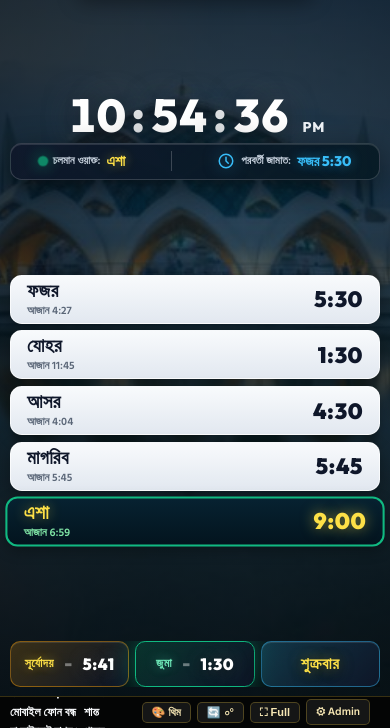
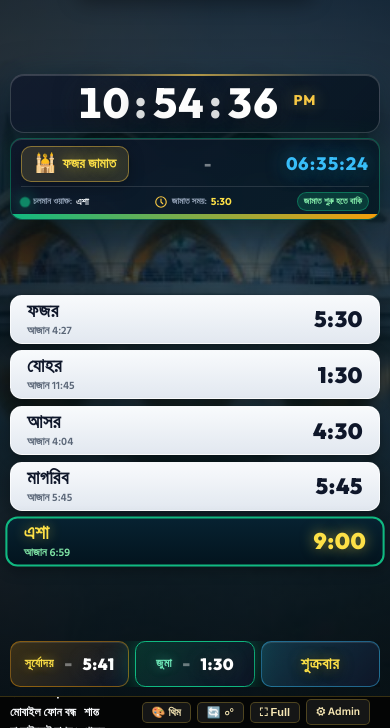
Before and after one commit to eleyescox-gif/Time, a website: page display.html in a window 390 px wide. Shown: the part 116-844 px from the top of the page. Drawn offline with Linux system fonts and the light colour scheme; no server answers.

Commit message:
feat: implement pro-clock-card and pro-countdown-card per user red/green markup

```diff
--- a/display.html
+++ b/display.html
@@ -522,23 +522,45 @@
     }
 
     /* CENTER CLOCK CONTAINER (Grand, Centered, Majestic) */
+    /* CENTER CLOCK CONTAINER (Grand, Centered, Majestic) */
     .clock-center-container {
       flex: 1;
       display: flex;
       flex-direction: column;
       align-items: center;
       justify-content: center;
-      gap: clamp(14px, 2.2vh, 32px);
+      gap: clamp(10px, 1.8vh, 22px);
       margin: auto 0;
-    }
-
-    /* GIANT DIGITAL CLOCK: 07:05:08 PM (ROCK-SOLID ZERO JITTER) */
-    .pro-clock-wrap {
-      display: flex;
-      align-items: baseline;
+      width: 100%;
+    }
+
+    /* ══ RED BOX: MAJESTIC CLOCK CARD / PANEL ══ */
+    .pro-clock-card {
+      width: clamp(380px, 58vw, 880px);
+      display: flex;
+      align-items: center;
       justify-content: center;
-      gap: clamp(8px, 1.2vw, 20px);
-      line-height: 0.9;
+      gap: clamp(10px, 1.6vw, 24px);
+      padding: clamp(10px, 1.8vh, 22px) clamp(20px, 3vw, 42px);
+      background: linear-gradient(135deg, rgba(15, 23, 42, 0.78) 0%, rgba(6, 20, 32, 0.88) 100%);
+      border: 1.5px solid rgba(255, 255, 255, 0.18);
+      border-radius: clamp(16px, 2.2vw, 28px);
+      box-shadow: 0 14px 40px rgba(0, 0, 0, 0.6), inset 0 1px 0 rgba(255, 255, 255, 0.16), 0 0 35px rgba(56, 189, 248, 0.08);
+      backdrop-filter: blur(18px);
+      -webkit-backdrop-filter: blur(18px);
+      transition: all 0.3s ease;
+      box-sizing: border-box;
+      position: relative;
+    }
+
+    .pro-clock-card::before {
+      content: '';
+      position: absolute;
+      top: -1px;
+      left: 15%;
+      right: 15%;
+      height: 2px;
+      background: linear-gradient(90deg, transparent, rgba(247, 200, 68, 0.65), transparent);
     }
 
     .pro-clock-digits {
@@ -546,13 +568,14 @@
       align-items: baseline;
       justify-content: center;
       font-family: 'Outfit', 'Cinzel', 'Hind Siliguri', sans-serif;
-      font-size: clamp(68px, 10.5vw, 150px);
+      font-size: clamp(54px, 8.2vw, 118px);
       font-weight: 800;
       color: #FFFFFF;
       letter-spacing: clamp(1px, 0.2vw, 3px);
-      text-shadow: 0 4px 30px rgba(0,0,0,0.8), 0 0 40px rgba(255,255,255,0.25);
+      text-shadow: 0 4px 28px rgba(0,0,0,0.85), 0 0 35px rgba(255,255,255,0.2);
       font-variant-numeric: tabular-nums;
       font-feature-settings: "tnum" 1;
+      line-height: 0.95;
     }
 
     .clk-segment {
@@ -574,40 +597,114 @@
 
     .pro-clock-ampm {
       font-family: 'Outfit', 'Hind Siliguri', sans-serif;
-      font-size: clamp(22px, 3.2vw, 48px);
+      font-size: clamp(20px, 2.8vw, 40px);
       font-weight: 800;
-      color: #f1f5f9;
+      color: #f7c844;
+      text-shadow: 0 0 15px rgba(247, 200, 68, 0.4);
       letter-spacing: 1px;
-    }
-
-    /* ══ UNDER-CLOCK BANNER: CURRENT WAQT OR 5-MIN COUNTDOWN ══ */
+      padding-bottom: clamp(4px, 0.8vh, 10px);
+    }
+
+    /* ══ GREEN BOX: PRO NEXT JAMAAT COUNTDOWN PANEL ══ */
+    .pro-countdown-card,
     .under-clock-banner {
-      width: clamp(340px, 48vw, 740px);
+      width: clamp(380px, 58vw, 880px);
       position: relative;
-      border-radius: clamp(14px, 2vw, 24px);
-      background: linear-gradient(135deg, rgba(15, 23, 42, 0.88) 0%, rgba(6, 26, 36, 0.92) 100%);
-      border: 1.5px solid rgba(255, 255, 255, 0.16);
-      box-shadow: 0 8px 30px rgba(0, 0, 0, 0.5), inset 0 1px 0 rgba(255, 255, 255, 0.12);
-      backdrop-filter: blur(14px);
-      padding: clamp(10px, 1.4vh, 18px) clamp(16px, 2vw, 32px);
+      border-radius: clamp(16px, 2.2vw, 26px);
+      background: linear-gradient(135deg, rgba(15, 23, 42, 0.84) 0%, rgba(6, 26, 36, 0.90) 100%);
+      border: 1.5px solid rgba(16, 185, 129, 0.4);
+      box-shadow: 0 10px 32px rgba(0, 0, 0, 0.52), inset 0 1px 0 rgba(255, 255, 255, 0.14), 0 0 28px rgba(16, 185, 129, 0.12);
+      backdrop-filter: blur(16px);
+      -webkit-backdrop-filter: blur(16px);
+      padding: clamp(10px, 1.5vh, 18px) clamp(18px, 2.4vw, 36px);
       transition: all 0.35s ease;
       overflow: hidden;
       box-sizing: border-box;
-    }
-
-    /* Normal Waqt / Next Jamaat View */
-    .uc-normal-wrap {
-      display: flex;
-      align-items: center;
-      justify-content: space-around;
-      gap: clamp(10px, 1.5vw, 24px);
+      display: flex;
+      flex-direction: column;
+      gap: clamp(6px, 1vh, 12px);
+    }
+
+    .cd-card-main-row {
+      display: flex;
+      align-items: center;
+      justify-content: space-between;
+      gap: clamp(10px, 1.4vw, 24px);
       width: 100%;
     }
-    .uc-waqt-block, .uc-next-block {
-      display: flex;
+
+    .cd-prayer-badge {
+      display: inline-flex;
       align-items: center;
       gap: clamp(6px, 0.8vw, 12px);
-    }
+      background: rgba(247, 200, 68, 0.14);
+      border: 1.5px solid rgba(247, 200, 68, 0.45);
+      border-radius: clamp(10px, 1.4vw, 16px);
+      padding: clamp(6px, 0.9vh, 10px) clamp(12px, 1.6vw, 20px);
+      box-shadow: 0 4px 15px rgba(0,0,0,0.3);
+      flex-shrink: 0;
+    }
+
+    .cd-badge-icon {
+      font-size: clamp(18px, 2vw, 28px);
+      line-height: 1;
+    }
+
+    .cd-badge-name {
+      font-family: 'Hind Siliguri', sans-serif;
+      font-size: clamp(18px, 2.4vw, 34px);
+      font-weight: 800;
+      color: #fde047;
+      text-shadow: 0 0 14px rgba(253, 224, 71, 0.5);
+      white-space: nowrap;
+      line-height: 1.1;
+    }
+
+    .cd-sep-dash {
+      font-size: clamp(22px, 3vw, 42px);
+      font-weight: 700;
+      color: rgba(255, 255, 255, 0.45);
+      line-height: 1;
+      flex-shrink: 0;
+    }
+
+    .cd-timer-wrap {
+      display: inline-flex;
+      align-items: baseline;
+      gap: 6px;
+      flex-shrink: 0;
+    }
+
+    .cd-timer-digits {
+      font-family: 'Outfit', 'Cinzel', 'Hind Siliguri', sans-serif;
+      font-size: clamp(26px, 3.6vw, 52px);
+      font-weight: 800;
+      color: #38bdf8;
+      letter-spacing: clamp(1px, 0.15vw, 2px);
+      text-shadow: 0 0 20px rgba(56, 189, 248, 0.65), 0 2px 10px rgba(0,0,0,0.8);
+      font-variant-numeric: tabular-nums;
+      font-feature-settings: "tnum" 1;
+      line-height: 1;
+    }
+
+    .cd-card-meta-row {
+      display: flex;
+      align-items: center;
+      justify-content: space-between;
+      width: 100%;
+      padding-top: clamp(4px, 0.7vh, 8px);
+      border-top: 1px solid rgba(255, 255, 255, 0.12);
+      gap: clamp(8px, 1.2vw, 16px);
+      font-family: 'Hind Siliguri', sans-serif;
+    }
+
+    .cd-meta-item {
+      display: inline-flex;
+      align-items: center;
+      gap: clamp(4px, 0.6vw, 8px);
+      white-space: nowrap;
+    }
+
     .uc-pulse-dot {
       width: clamp(8px, 0.9vw, 12px);
       height: clamp(8px, 0.9vw, 12px);
@@ -621,138 +718,69 @@
       0%, 100% { transform: scale(1); opacity: 1; }
       50% { transform: scale(1.3); opacity: 0.7; }
     }
-    .uc-next-icon {
-      width: clamp(18px, 1.8vw, 26px);
-      height: clamp(18px, 1.8vw, 26px);
-      color: #38bdf8;
-      filter: drop-shadow(0 0 8px rgba(56, 189, 248, 0.5));
+
+    .cd-clock-mini-icon {
+      width: clamp(14px, 1.4vw, 20px);
+      height: clamp(14px, 1.4vw, 20px);
+      color: #f7c844;
       flex-shrink: 0;
     }
-    .uc-label-muted {
-      font-family: 'Hind Siliguri', sans-serif;
-      font-size: clamp(14px, 1.5vw, 22px);
-      color: #cbd5e1;
+
+    .cd-meta-label {
+      font-size: clamp(12px, 1.2vw, 16px);
+      color: #94a3b8;
       font-weight: 600;
     }
-    .uc-val-highlight {
-      font-family: 'Hind Siliguri', sans-serif;
-      font-size: clamp(18px, 2.1vw, 32px);
-      font-weight: 800;
+
+    .cd-meta-val {
+      font-size: clamp(13px, 1.4vw, 19px);
+      color: #f1f5f9;
+      font-weight: 700;
+    }
+
+    .cd-meta-val-gold {
+      font-size: clamp(13px, 1.4vw, 19px);
       color: #fde047;
-      text-shadow: 0 0 12px rgba(253, 224, 71, 0.45);
-    }
-    .uc-sep-line {
-      width: 1.5px;
-      height: clamp(18px, 2.4vh, 28px);
-      background: rgba(255, 255, 255, 0.2);
-      flex-shrink: 0;
-    }
-    .uc-val-cyan {
+      font-weight: 700;
       font-family: 'Outfit', 'Cinzel', 'Hind Siliguri', sans-serif;
-      font-size: clamp(18px, 2.1vw, 32px);
-      font-weight: 800;
-      color: #38bdf8;
-      text-shadow: 0 0 12px rgba(56, 189, 248, 0.45);
-    }
-
-    /* Active 5-Minute Countdown View in Under-Clock Banner */
+    }
+
+    .cd-status-badge {
+      font-size: clamp(11px, 1.1vw, 14px);
+      font-weight: 700;
+      color: #86efac;
+      background: rgba(16, 185, 129, 0.2);
+      border: 1px solid rgba(16, 185, 129, 0.45);
+      border-radius: 999px;
+      padding: 2px 10px;
+    }
+
+    /* Active 5-Minute Countdown View in Countdown Card */
+    .pro-countdown-card.banner-active-cd,
     .under-clock-banner.banner-active-cd {
-      background: linear-gradient(135deg, rgba(245, 158, 11, 0.3) 0%, rgba(20, 10, 5, 0.95) 100%) !important;
+      background: linear-gradient(135deg, rgba(245, 158, 11, 0.28) 0%, rgba(20, 10, 5, 0.94) 100%) !important;
       border: 2px solid #f59e0b !important;
       box-shadow: 0 0 35px rgba(245, 158, 11, 0.65), inset 0 0 18px rgba(245, 158, 11, 0.25) !important;
       animation: countdownPulse 2s infinite ease-in-out;
     }
+    .pro-countdown-card.banner-urgent-cd,
     .under-clock-banner.banner-urgent-cd {
-      background: linear-gradient(135deg, rgba(239, 68, 68, 0.38) 0%, rgba(25, 5, 5, 0.96) 100%) !important;
+      background: linear-gradient(135deg, rgba(239, 68, 68, 0.36) 0%, rgba(25, 5, 5, 0.96) 100%) !important;
       border: 2px solid #ef4444 !important;
       box-shadow: 0 0 45px rgba(239, 68, 68, 0.8), inset 0 0 20px rgba(239, 68, 68, 0.3) !important;
       animation: urgentPulse 1s infinite ease-in-out;
     }
 
-    .uc-countdown-wrap {
-      display: flex;
-      align-items: center;
-      justify-content: space-between;
-      width: 100%;
-      gap: clamp(10px, 1.4vw, 20px);
-    }
-    .uc-cd-left {
-      display: flex;
-      align-items: center;
-      gap: clamp(10px, 1.2vw, 16px);
-      flex: 1;
-      min-width: 0;
-    }
-    .uc-cd-icon-box {
-      width: clamp(38px, 4.2vw, 54px);
-      height: clamp(38px, 4.2vw, 54px);
-      border-radius: 12px;
-      display: flex;
-      align-items: center;
-      justify-content: center;
-      background: rgba(245, 158, 11, 0.25);
-      border: 1px solid rgba(245, 158, 11, 0.5);
-      color: #fbbf24;
-      flex-shrink: 0;
-    }
-    .banner-urgent-cd .uc-cd-icon-box {
-      background: rgba(239, 68, 68, 0.35);
-      border-color: #ef4444;
-      color: #f87171;
-    }
-    .uc-cd-text {
-      display: flex;
-      flex-direction: column;
-      align-items: flex-start;
-      gap: 2px;
-      min-width: 0;
-    }
-    .uc-cd-title {
-      font-family: 'Hind Siliguri', sans-serif;
-      font-size: clamp(17px, 1.9vw, 28px);
-      font-weight: 800;
-      color: #fde047;
-      white-space: nowrap;
-      overflow: hidden;
-      text-overflow: ellipsis;
-      text-shadow: 0 0 10px rgba(253, 224, 71, 0.5);
-    }
-    .banner-urgent-cd .uc-cd-title {
-      color: #fca5a5 !important;
-      text-shadow: 0 0 14px rgba(248, 113, 113, 0.8) !important;
-    }
-    .uc-cd-sub {
-      font-family: 'Hind Siliguri', sans-serif;
-      font-size: clamp(11px, 1.1vw, 15px);
-      font-weight: 600;
-      color: #cbd5e1;
-    }
-    .uc-cd-timer {
-      font-family: 'Outfit', 'Cinzel', 'Hind Siliguri', sans-serif;
-      font-size: clamp(32px, 4vw, 58px);
-      font-weight: 800;
-      color: #fde047;
-      letter-spacing: 1px;
-      text-shadow: 0 0 20px rgba(253, 224, 71, 0.8);
-      flex-shrink: 0;
-      font-variant-numeric: tabular-nums;
-      font-feature-settings: "tnum" 1;
-    }
-    .banner-urgent-cd .uc-cd-timer {
-      color: #fca5a5 !important;
-      text-shadow: 0 0 22px rgba(239, 68, 68, 0.95) !important;
-    }
-
-    /* Shrinking Progress Line in Under-Clock Banner */
+    /* Shrinking Progress Line in Countdown Card */
     .cd-line-track {
       position: absolute;
       bottom: 0;
       left: 0;
       right: 0;
-      height: 6px;
-      background: rgba(255, 255, 255, 0.15);
+      height: 5px;
+      background: rgba(255, 255, 255, 0.12);
       overflow: hidden;
-      border-radius: 0 0 clamp(14px, 2vw, 24px) clamp(14px, 2vw, 24px);
+      border-radius: 0 0 clamp(16px, 2.2vw, 26px) clamp(16px, 2.2vw, 26px);
     }
     .cd-line-bar {
       height: 100%;
@@ -1233,10 +1261,19 @@
       padding: 0 !important;
     }
 
+    .is-portrait .pro-clock-card,
+    body.rotate-90 .pro-clock-card,
+    body.rotate-270 .pro-clock-card {
+      width: 100% !important;
+      max-width: 440px !important;
+      padding: clamp(6px, 1vh, 10px) clamp(10px, 2vw, 16px) !important;
+      border-radius: 14px !important;
+    }
+
     .is-portrait .pro-clock-digits,
     body.rotate-90 .pro-clock-digits,
     body.rotate-270 .pro-clock-digits {
-      font-size: clamp(46px, 8vw, 76px) !important;
+      font-size: clamp(42px, 7.5vw, 68px) !important;
       letter-spacing: 1px !important;
       line-height: 0.95 !important;
     }
@@ -1253,13 +1290,51 @@
       font-size: clamp(14px, 2.2vw, 20px) !important;
     }
 
+    .is-portrait .pro-countdown-card,
     .is-portrait .under-clock-banner,
+    body.rotate-90 .pro-countdown-card,
     body.rotate-90 .under-clock-banner,
+    body.rotate-270 .pro-countdown-card,
     body.rotate-270 .under-clock-banner {
       width: 100% !important;
       max-width: 440px !important;
-      padding: clamp(4px, 0.6vh, 7px) clamp(10px, 1.6vw, 16px) !important;
+      padding: clamp(6px, 0.9vh, 10px) clamp(10px, 1.8vw, 16px) !important;
       border-radius: clamp(10px, 1.4vh, 14px) !important;
+      gap: 4px !important;
+    }
+
+    .is-portrait .cd-badge-name,
+    body.rotate-90 .cd-badge-name,
+    body.rotate-270 .cd-badge-name {
+      font-size: clamp(14px, 2vw, 18px) !important;
+    }
+
+    .is-portrait .cd-timer-digits,
+    body.rotate-90 .cd-timer-digits,
+    body.rotate-270 .cd-timer-digits {
+      font-size: clamp(18px, 2.6vw, 24px) !important;
+    }
+
+    .is-portrait .cd-meta-label,
+    body.rotate-90 .cd-meta-label,
+    body.rotate-270 .cd-meta-label {
+      font-size: clamp(9px, 1.2vw, 12px) !important;
+    }
+
+    .is-portrait .cd-meta-val,
+    .is-portrait .cd-meta-val-gold,
+    body.rotate-90 .cd-meta-val,
+    body.rotate-90 .cd-meta-val-gold,
+    body.rotate-270 .cd-meta-val,
+    body.rotate-270 .cd-meta-val-gold {
+      font-size: clamp(10px, 1.3vw, 13px) !important;
+    }
+
+    .is-portrait .cd-status-badge,
+    body.rotate-90 .cd-status-badge,
+    body.rotate-270 .cd-status-badge {
+      font-size: clamp(9px, 1.1vw, 12px) !important;
+      padding: 1px 6px !important;
     }
 
     .is-portrait .uc-label-muted,
@@ -2374,55 +2449,61 @@
           </div>
         </header>
 
-        <!-- Center: Giant Clock with breathing room -->
+        <!-- Center: Giant Clock & Next Jamaat Countdown Cards -->
         <div class="clock-center-container">
-          <!-- Giant Digital Clock: 07:05:08 PM (ROCK-SOLID ZERO JITTER) -->
-          <div class="pro-clock-wrap">
+          <!-- ══ RED BOX: MAJESTIC CLOCK CARD / PANEL ══ -->
+          <div class="pro-clock-card" id="proClockCard">
             <div class="pro-clock-digits" id="clk">
               <span class="clk-segment clk-hh" id="clkHH">07</span><span class="clk-colon">:</span><span class="clk-segment clk-mm" id="clkMM">05</span><span class="clk-colon">:</span><span class="clk-segment clk-ss" id="clkSS">08</span>
             </div>
             <span class="pro-clock-ampm" id="clkAmPm">PM</span>
           </div>
 
-          <!-- ══ UNDER-CLOCK BANNER: CURRENT WAQT OR 5-MIN COUNTDOWN ══ -->
-          <div class="under-clock-banner" id="underClockBanner">
-            <!-- Normal State: Current Waqt & Next Jamaat -->
-            <div class="uc-normal-wrap" id="ucNormalWrap">
-              <div class="uc-waqt-block">
+          <!-- ══ GREEN BOX: PRO NEXT JAMAAT COUNTDOWN PANEL ══ -->
+          <div class="pro-countdown-card under-clock-banner" id="underClockBanner">
+            <div class="cd-card-main-row">
+              <div class="cd-prayer-badge">
+                <span class="cd-badge-icon">🕌</span>
+                <span class="cd-badge-name" id="cdNextJamaatName">এশা জামাত</span>
+              </div>
+              <span class="cd-sep-dash">-</span>
+              <div class="cd-timer-wrap">
+                <span class="cd-timer-digits" id="cdMainTimer">00:04:59</span>
+              </div>
+            </div>
+            <div class="cd-card-meta-row">
+              <div class="cd-meta-item">
                 <span class="uc-pulse-dot"></span>
-                <span class="uc-label-muted">চলমান ওয়াক্ত:</span>
-                <span class="uc-val-highlight" id="ucCurrentWaqt">ফজর</span>
+                <span class="cd-meta-label">চলমান ওয়াক্ত:</span>
+                <span class="cd-meta-val" id="ucCurrentWaqt">এশা</span>
               </div>
-              <div class="uc-sep-line"></div>
-              <div class="uc-next-block">
-                <svg viewBox="0 0 24 24" class="uc-next-icon" fill="none" stroke="currentColor">
+              <div class="cd-meta-item">
+                <svg viewBox="0 0 24 24" class="cd-clock-mini-icon" fill="none" stroke="currentColor">
                   <circle cx="12" cy="12" r="9" stroke-width="2"/>
                   <polyline points="12 7 12 12 15 15" stroke-width="2" stroke-linecap="round"/>
                 </svg>
-                <span class="uc-label-muted">পরবর্তী জামাত:</span>
-                <span class="uc-val-cyan" id="ucNextJamaatText">যোহর ১:১৫</span>
+                <span class="cd-meta-label">জামাত সময়:</span>
+                <span class="cd-meta-val-gold" id="cdScheduledJamaatTime">08:30 PM</span>
+              </div>
+              <div class="cd-meta-item cd-status-badge-item">
+                <span class="cd-status-badge" id="cdStatusBadge">জামাত শুরু হতে বাকি</span>
               </div>
             </div>
-
-            <!-- Countdown State: 5-Min Countdown with shrinking line -->
-            <div class="uc-countdown-wrap" id="boxCountdown" style="display:none;">
-              <div class="uc-cd-left">
-                <div class="uc-cd-icon-box">
-                  <svg viewBox="0 0 24 24" class="meta-svg countdown-svg" fill="none" stroke="currentColor">
-                    <circle cx="12" cy="12" r="9" stroke-width="2"/>
-                    <polyline points="12 7 12 12 15 15" stroke-width="2" stroke-linecap="round"/>
-                  </svg>
-                </div>
-                <div class="uc-cd-text">
-                  <span class="uc-cd-title" id="cdPrayerLabel">পরবর্তী জামাত বাকি</span>
-                  <span class="uc-cd-sub" id="cdStatusBadge">৫ মিনিট কাউন্টডাউন</span>
-                </div>
-              </div>
-              <div class="uc-cd-timer cd-time" id="cdTimerDigits">05:00</div>
-              <!-- The shrinking progress line -->
-              <div class="cd-line-track">
-                <div class="cd-line-bar" id="cdProgressBar"></div>
-              </div>
+            <!-- The shrinking progress line -->
+            <div class="cd-line-track">
+              <div class="cd-line-bar" id="cdProgressBar"></div>
+            </div>
+
+            <!-- Legacy fallback compatibility elements -->
+            <div style="display:none;">
+              <span id="ucNextJamaatText"></span>
+              <span id="cdPrayerLabel"></span>
+              <span id="cdTimerDigits"></span>
+              <span id="boxCountdown"></span>
+              <span id="ucNormalWrap"></span>
+              <span id="nextPrayerName"></span>
+              <span id="nextPrayerTime"></span>
+              <span id="nextCountdownText"></span>
             </div>
           </div>
         </div>
@@ -3108,24 +3189,31 @@
         }
 
         var cardFmt = CONFIG.cardTimeFormat || CONFIG.clockFormat || '12';
+
+        // ══ GREEN BOX: PRO NEXT JAMAAT COUNTDOWN PANEL UPDATE ══
+        var cdNextNameEl = document.getElementById('cdNextJamaatName');
+        var cdMainTimerEl = document.getElementById('cdMainTimer');
+        var cdSchedTimeEl = document.getElementById('cdScheduledJamaatTime');
+        var cdBadgeEl = document.getElementById('cdStatusBadge');
+        var cdBarEl = document.getElementById('cdProgressBar');
+        var ucBanner = document.getElementById('underClockBanner');
+
+        var prayerNameText = bestPrayer ? bestPrayer.bn : 'নামাজ';
+        if (cdNextNameEl) {
+          cdNextNameEl.textContent = prayerNameText + ' জামাত';
+        }
+
+        if (cdSchedTimeEl && bestTimeStr) {
+          cdSchedTimeEl.textContent = fmtTime(bestTimeStr, cardFmt);
+        }
+
         var ucNextJm = document.getElementById('ucNextJamaatText');
         if (ucNextJm && bestPrayer && bestTimeStr) {
           ucNextJm.textContent = bestPrayer.bn + ' ' + fmtTime(bestTimeStr, cardFmt);
         }
 
-        // ══ UNDER-CLOCK BANNER: CURRENT WAQT OR 5-MIN COUNTDOWN ══
-        var ucBanner = document.getElementById('underClockBanner');
-        var ucNormal = document.getElementById('ucNormalWrap');
-        var boxCd = document.getElementById('boxCountdown');
-        var cdLabel = document.getElementById('cdPrayerLabel');
-        var cdBadge = document.getElementById('cdStatusBadge');
-        var cdDigits = document.getElementById('cdTimerDigits');
-        var cdBar = document.getElementById('cdProgressBar');
-
         if (totalSec > 0 && totalSec <= 300) {
           // ACTIVE 5-MINUTE COUNTDOWN (300s down to 1s)
-          if (ucNormal) ucNormal.style.display = 'none';
-          if (boxCd) boxCd.style.display = 'flex';
           if (ucBanner) {
             ucBanner.classList.add('banner-active-cd');
             if (totalSec <= 60) ucBanner.classList.add('banner-urgent-cd');
@@ -3134,47 +3222,57 @@
 
           var cMin = Math.floor(totalSec / 60);
           var cSec = totalSec % 60;
-          if (cdDigits) {
-            cdDigits.textContent = String(cMin).padStart(2, '0') + ':' + String(cSec).padStart(2, '0');
-          }
-
-          if (cdLabel) {
-            cdLabel.textContent = (bestPrayer ? bestPrayer.bn : 'জামাত') + ' বাকি';
-          }
+          var timeFormatted = String(cMin).padStart(2, '0') + ':' + String(cSec).padStart(2, '0');
+          if (cdMainTimerEl) cdMainTimerEl.textContent = timeFormatted;
+
+          var cdDigitsLegacy = document.getElementById('cdTimerDigits');
+          if (cdDigitsLegacy) cdDigitsLegacy.textContent = timeFormatted;
+
+          var cdLabelLegacy = document.getElementById('cdPrayerLabel');
+          if (cdLabelLegacy) cdLabelLegacy.textContent = (bestPrayer ? bestPrayer.bn : 'জামাত') + ' বাকি';
 
           // Shrinking progress line from 100% to 0% over 300 seconds (5 minutes)
           var shrinkPct = (totalSec / 300) * 100;
-          if (cdBar) {
-            cdBar.style.width = Math.max(0, Math.min(100, shrinkPct)).toFixed(1) + '%';
+          if (cdBarEl) {
+            cdBarEl.style.width = Math.max(0, Math.min(100, shrinkPct)).toFixed(1) + '%';
           }
 
-          if (cdBadge) {
+          if (cdBadgeEl) {
             if (totalSec <= 60) {
-              cdBadge.textContent = '১ মিনিট বাকি — প্রস্তুত হোন';
+              cdBadgeEl.textContent = '১ মিনিট বাকি — প্রস্তুত হোন';
             } else {
-              cdBadge.textContent = '৫ মিনিট কাউন্টডাউন';
+              cdBadgeEl.textContent = '৫ মিনিট কাউন্টডাউন';
             }
           }
         } else if (totalSec <= 0 && totalSec >= -180) {
           // Jamaat has begun (0 to 3 minutes)
-          if (ucNormal) ucNormal.style.display = 'none';
-          if (boxCd) boxCd.style.display = 'flex';
           if (ucBanner) {
             ucBanner.classList.add('banner-active-cd');
             ucBanner.classList.remove('banner-urgent-cd');
           }
-          if (cdDigits) cdDigits.textContent = '00:00';
-          if (cdLabel) cdLabel.textContent = (bestPrayer ? bestPrayer.bn : '') + ' জামাত চলছে';
-          if (cdBadge) cdBadge.textContent = 'মোবাইল বন্ধ রাখুন';
-          if (cdBar) cdBar.style.width = '0%';
+          if (cdMainTimerEl) cdMainTimerEl.textContent = 'চলছে';
+          if (cdBadgeEl) cdBadgeEl.textContent = 'মোবাইল বন্ধ রাখুন';
+          if (cdBarEl) cdBarEl.style.width = '0%';
         } else {
-          // Standby Mode (> 5 minutes before Jamaat): Show normal Ongoing Waqt & Next Jamaat
-          if (ucNormal) ucNormal.style.display = 'flex';
-          if (boxCd) boxCd.style.display = 'none';
+          // Standby Mode (> 5 minutes before Jamaat): Real-time remaining countdown!
           if (ucBanner) {
             ucBanner.classList.remove('banner-active-cd', 'banner-urgent-cd');
           }
-          if (cdBar) cdBar.style.width = '100%';
+          if (totalSec > 0) {
+            var hrs = Math.floor(totalSec / 3600);
+            var remSec = totalSec % 3600;
+            var mins = Math.floor(remSec / 60);
+            var secs = remSec % 60;
+            if (hrs > 0) {
+              if (cdMainTimerEl) cdMainTimerEl.textContent = String(hrs).padStart(2, '0') + ':' + String(mins).padStart(2, '0') + ':' + String(secs).padStart(2, '0');
+            } else {
+              if (cdMainTimerEl) cdMainTimerEl.textContent = String(mins).padStart(2, '0') + ':' + String(secs).padStart(2, '0');
+            }
+          } else {
+            if (cdMainTimerEl) cdMainTimerEl.textContent = '--:--';
+          }
+          if (cdBadgeEl) cdBadgeEl.textContent = 'জামাত শুরু হতে বাকি';
+          if (cdBarEl) cdBarEl.style.width = '100%';
         }
 
         if (bestPrayer && bestTimeStr) {
```
